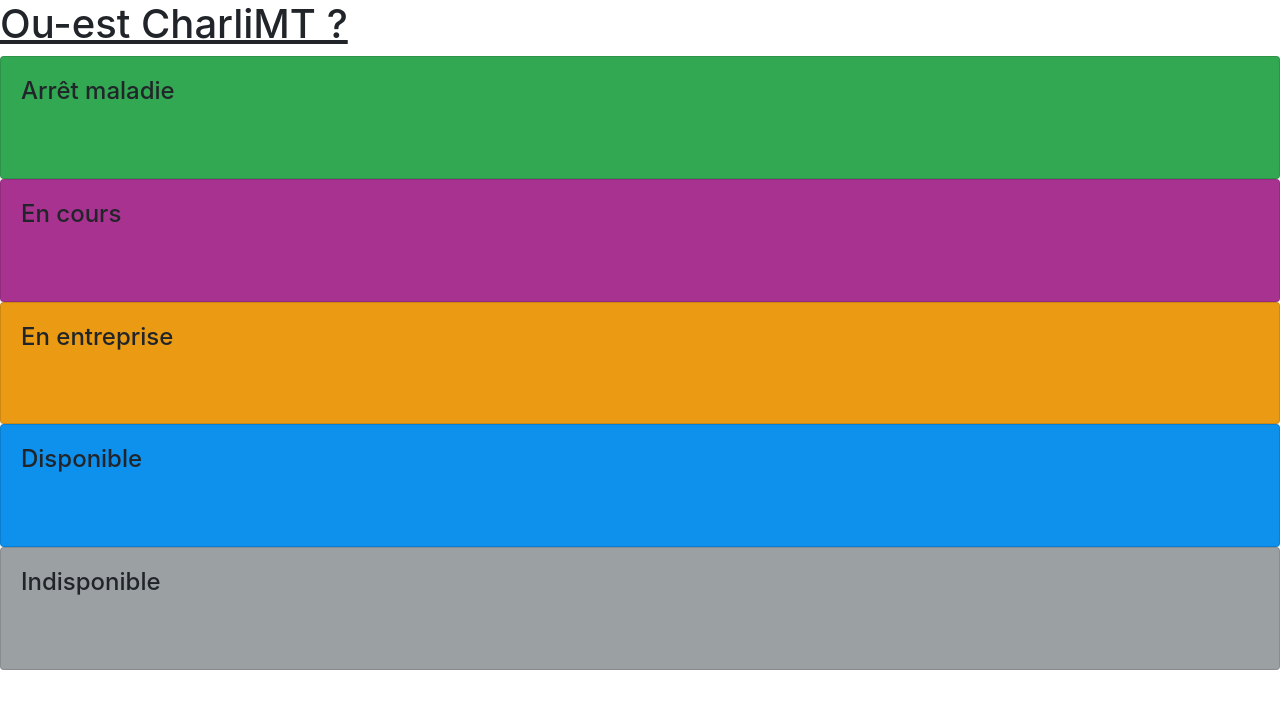
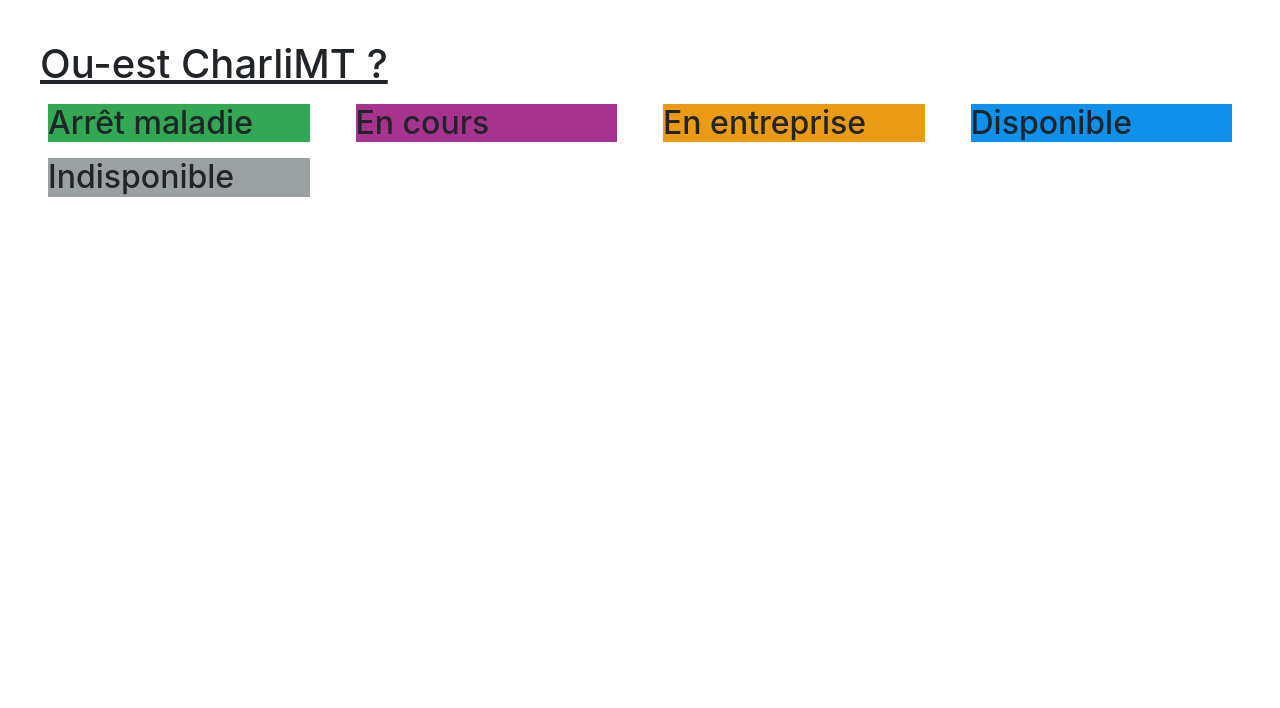
Before and after one commit to lgillard/person-presence-management, a Vue app: page / in a window 1280 px wide. Shown: the top 708 px of the page. Built offline with nearby package versions, Linux system fonts and the light colour scheme; data requests are answered from the project's data file.

Commit message:
Rmv: cards use

```diff
--- a/package.json
+++ b/package.json
@@ -3,7 +3,7 @@
   "version": "0.1.0",
   "private": true,
   "scripts": {
-    "run-api": "json-server api.json",
+    "api": "json-server api.json",
     "serve": "vue-cli-service serve",
     "build": "vue-cli-service build",
     "lint": "vue-cli-service lint"
--- a/src/App.vue
+++ b/src/App.vue
@@ -1,5 +1,5 @@
 <template>
-  <div>
+  <div class="page-container">
     <header><h1>Ou-est CharliMT ?</h1></header>
     <RoomList/>
   </div>
@@ -20,4 +20,7 @@ export default {
 h1 {
   text-decoration: underline;
 }
+.page-container {
+  margin: 5vh;
+}
 </style>
--- a/src/components/Room.vue
+++ b/src/components/Room.vue
@@ -1,8 +1,10 @@
 <template>
-  <b-card :style="'background-color:' + room.color">
-    <b-card-title>{{ room.name }}</b-card-title>
-    <b-card-body></b-card-body>
-  </b-card>
+  <div class="col-3">
+    <div class="m-2" :style="'background-color:' + room.color">
+      <h2>{{ room.name }}</h2>
+      <div></div>
+    </div>
+  </div>
 </template>
 
 <script>
--- a/src/components/RoomList.vue
+++ b/src/components/RoomList.vue
@@ -1,5 +1,5 @@
 <template>
-  <div>
+  <div class="row">
     <Room v-for="room in rooms" :key="room.name" :room="room"></Room>
   </div>
 </template>
```
